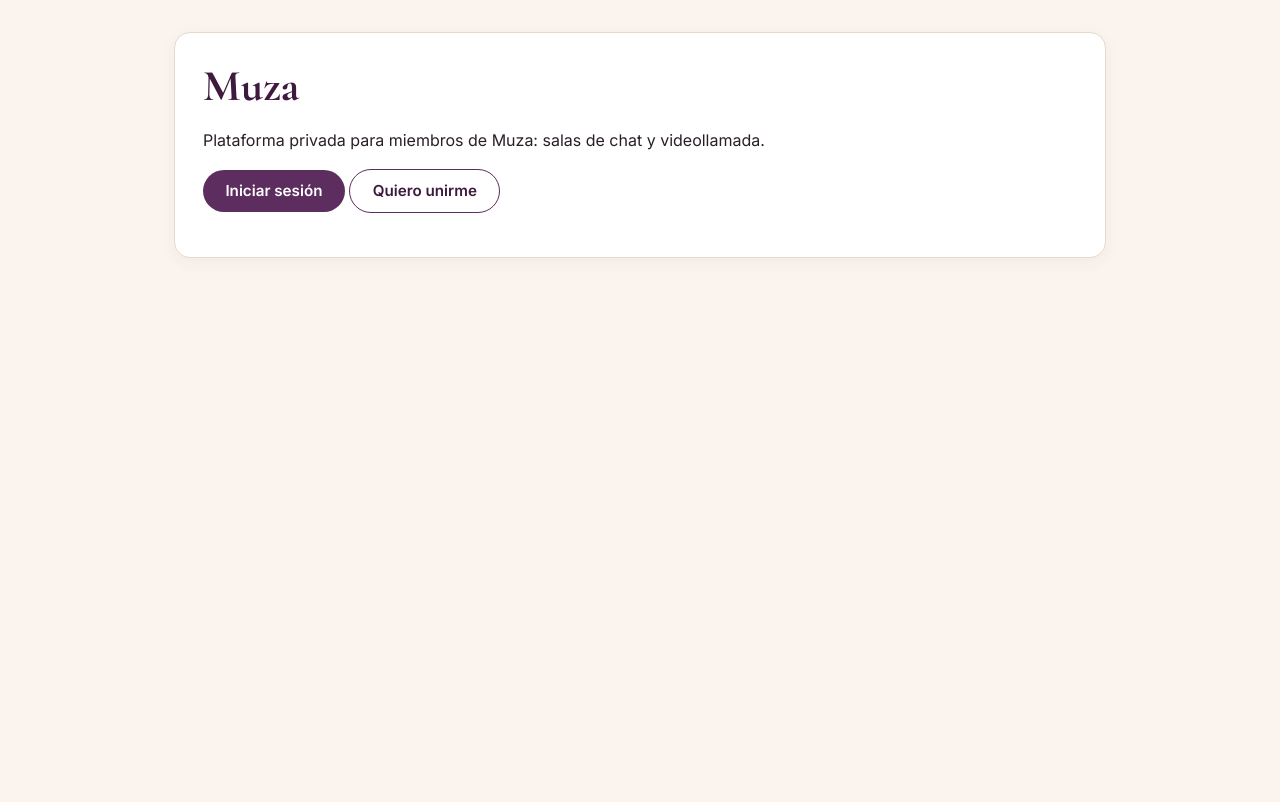
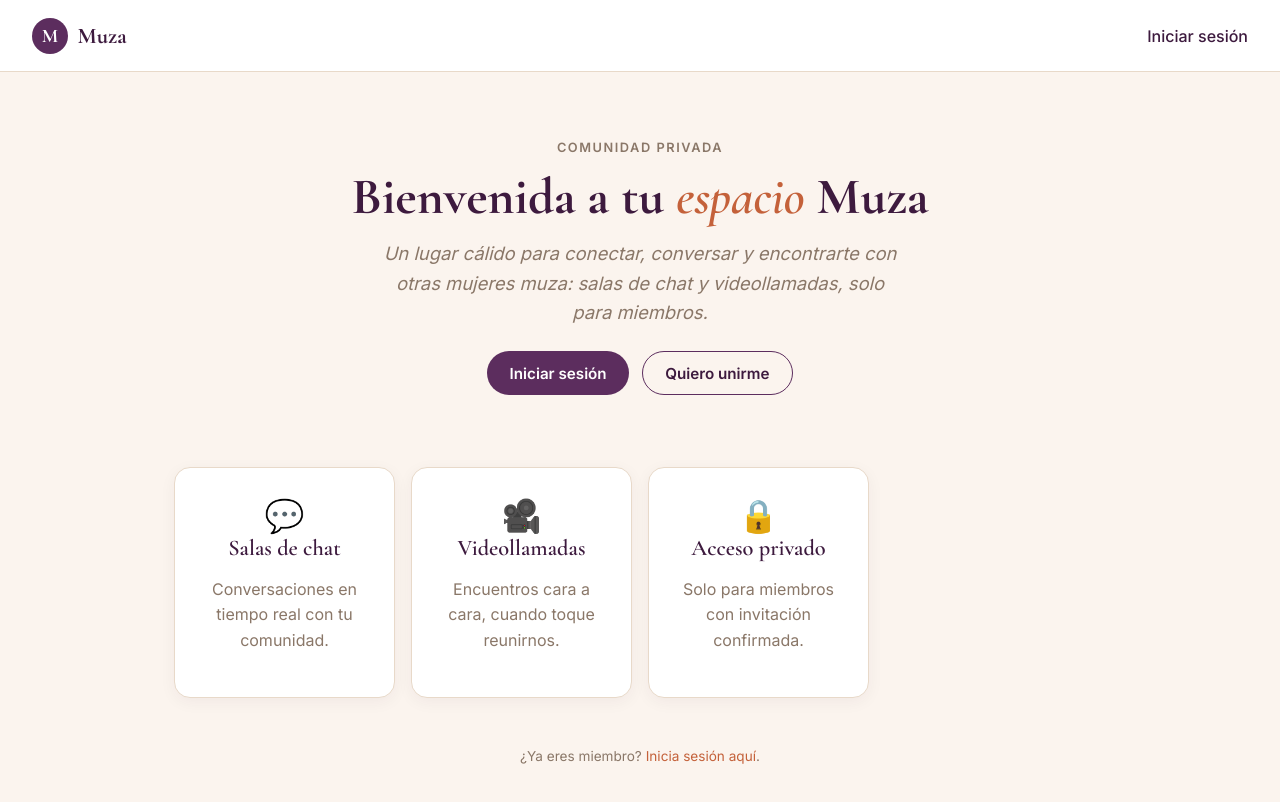
Before and after one commit to somosmuzamarketing-spec/muza-platform, a Next.js app: page / in a window 1280 px wide. Shown: the top 802 px of the page. Built offline with nearby package versions, Linux system fonts and the light colour scheme.

Commit message:
Update page.tsx

```diff
--- a/src/app/page.tsx
+++ b/src/app/page.tsx
@@ -2,13 +2,50 @@ import Link from "next/link";
 
 export default function Home() {
   return (
-    <div className="container">
-      <div className="card">
-        <h1>Muza</h1>
-        <p>Plataforma privada para miembros de Muza: salas de chat y videollamada.</p>
-        <p>
-          <Link href="/login"><button>Iniciar sesión</button></Link>{" "}
-          <Link href="/registro"><button className="secondary">Quiero unirme</button></Link>
+    <div>
+      <header className="navbar">
+        <Link href="/" className="logo">
+          <span className="logo-mark">M</span>
+          <span className="logo-word">Muza</span>
+        </Link>
+        <div className="navlinks">
+          <Link href="/login">Iniciar sesión</Link>
+        </div>
+      </header>
+
+      <div className="hero">
+        <span className="eyebrow">Comunidad privada</span>
+        <h1>Bienvenida a tu <span className="accent">espacio</span> Muza</h1>
+        <p className="lead">
+          Un lugar cálido para conectar, conversar y encontrarte con otras mujeres muza:
+          salas de chat y videollamadas, solo para miembros.
+        </p>
+        <div className="hero-actions">
+          <Link href="/login" className="btn">Iniciar sesión</Link>
+          <Link href="/registro" className="btn secondary">Quiero unirme</Link>
+        </div>
+      </div>
+
+      <div className="container" style={{ paddingTop: 0 }}>
+        <div className="room-grid">
+          <div className="card" style={{ textAlign: "center", marginBottom: 0 }}>
+            <span style={{ fontSize: "2rem" }}>💬</span>
+            <h3>Salas de chat</h3>
+            <p style={{ color: "var(--muted)" }}>Conversaciones en tiempo real con tu comunidad.</p>
+          </div>
+          <div className="card" style={{ textAlign: "center", marginBottom: 0 }}>
+            <span style={{ fontSize: "2rem" }}>🎥</span>
+            <h3>Videollamadas</h3>
+            <p style={{ color: "var(--muted)" }}>Encuentros cara a cara, cuando toque reunirnos.</p>
+          </div>
+          <div className="card" style={{ textAlign: "center", marginBottom: 0 }}>
+            <span style={{ fontSize: "2rem" }}>🔒</span>
+            <h3>Acceso privado</h3>
+            <p style={{ color: "var(--muted)" }}>Solo para miembros con invitación confirmada.</p>
+          </div>
+        </div>
+        <p className="footer-note">
+          ¿Ya eres miembro? <Link href="/login">Inicia sesión aquí</Link>.
         </p>
       </div>
     </div>
```
